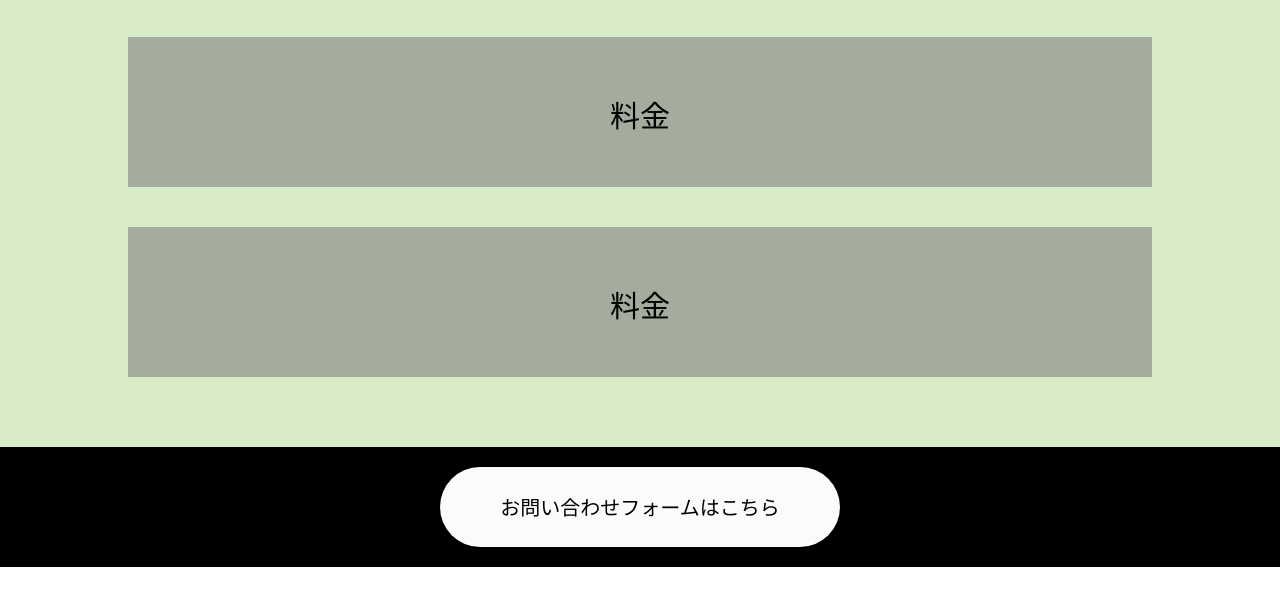
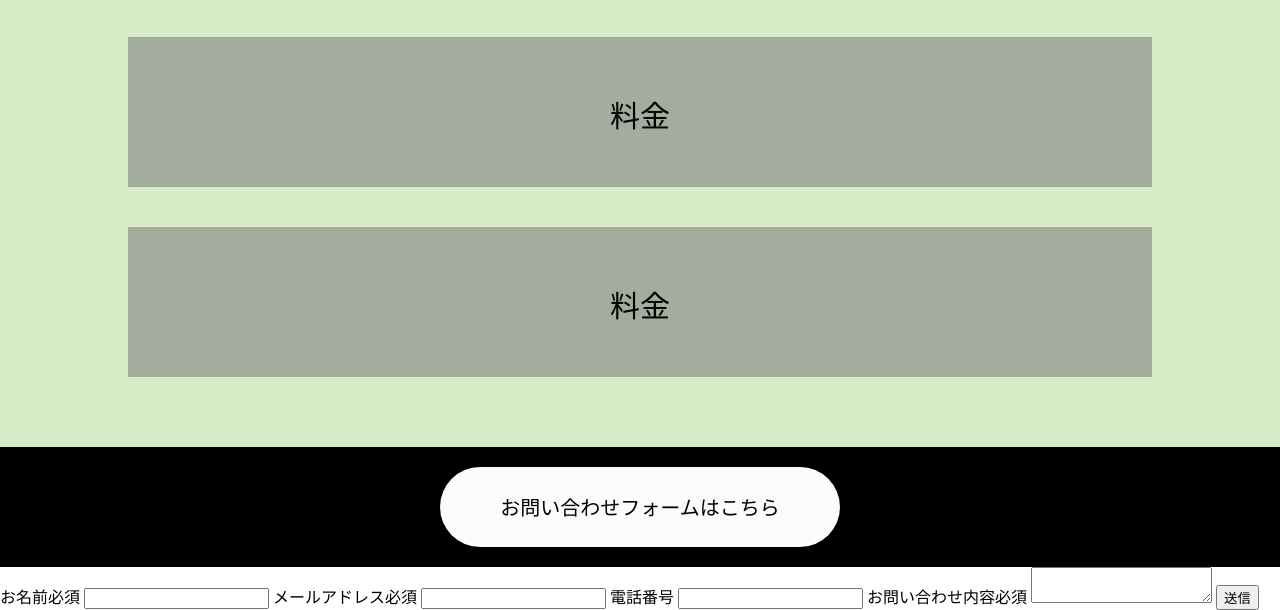
Before and after one commit to r3ryoya/landing-page-portfolio, a plain HTML site: page index.html in a window 1280 px wide. Shown: the part 3415-4025 px from the top of the page. Before the commit the page ends 3982 px from the top, so only its background shows below. Drawn offline with Linux system fonts and the light colour scheme; a script that the page names is missing.

Commit message:
formの雑なデザイン

```diff
--- a/index.html
+++ b/index.html
@@ -151,5 +151,32 @@
     <section class="ctr-section">
       <button>お問い合わせフォームはこちら</button>
     </section>
+    <section class="inquiry-section">
+      <form
+        action="https://docs.google.com/forms/xxxxxxxxxxxxxxxxxxxxxxxx/formResponse"
+        method="POST"
+        target="hidden_iframe"
+        onsubmit="submitted=true"
+      >
+        <iframe name="hidden_iframe" style="display: none;" onload="if(submitted){window.location='./index.html';}"></iframe>
+        <label>
+          <span class="form-title">お名前<span class="required">必須</span></span>
+          <input type="text" name="entry.000000000" class="form-input" required>
+        </label>
+        <label>
+          <span class="form-title">メールアドレス<span class="required">必須</span></span>
+          <input type="email" name="entry.0000000000" class="form-input" required>
+        </label>
+        <label>
+          <span class="form-title">電話番号</span>
+          <input type="tel" name="entry.000000000" class="form-input">
+        </label>
+        <label>
+          <span class="form-title-textarea">お問い合わせ内容<span class="required">必須</span></span>
+          <textarea type="textarea" name="entry.00000" required></textarea>
+        </label>
+        <input type="submit" value="送信" class="submit-btn">
+      </form>
+    </section>
   </body>
 </html>
--- a/style.css
+++ b/style.css
@@ -271,3 +271,5 @@ header {
   margin: 55px auto;
   font-size: 30px;
 }
+
+/* inquiry */
```
